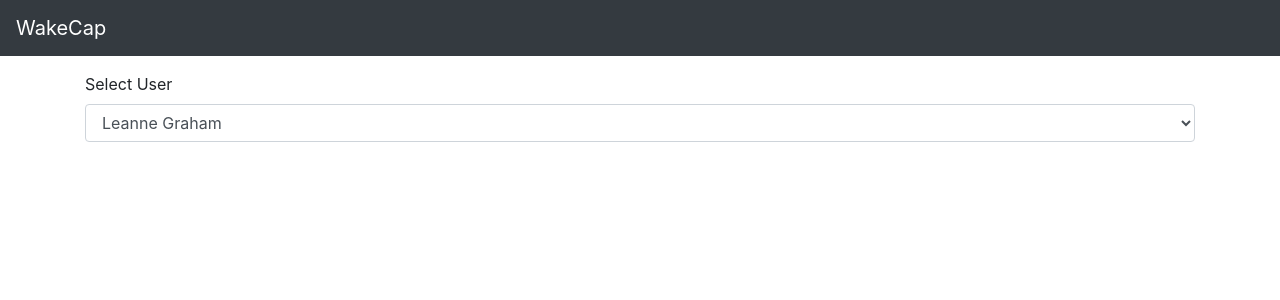
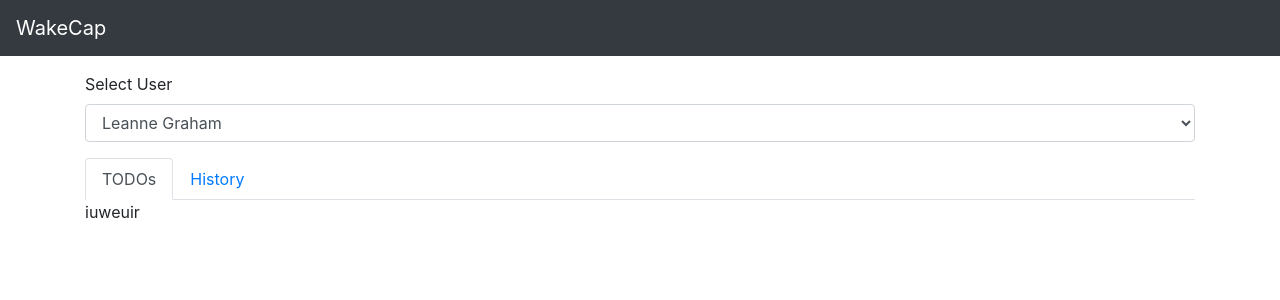
Before and after one commit to mitalikhundiwala/todo-app, a React (Vite) app: page / in a window 1280 px wide. Shown: the top 300 px of the page. Built offline with nearby package versions, Linux system fonts and the light colour scheme.

Commit message:
Added tab component fetched todos by userId

```diff
--- a/package.json
+++ b/package.json
@@ -6,6 +6,7 @@
   "dependencies": {
     "@babel/runtime": "^7.8.4",
     "bootstrap": "^4.4.1",
+    "classnames": "^2.2.6",
     "moment": "^2.24.0",
     "normalize.css": "^8.0.1",
     "react": "^16.12.0",
@@ -16,6 +17,7 @@
     "redux-thunk": "^2.3.0"
   },
   "devDependencies": {
+    "@types/classnames": "^2.2.9",
     "@types/react": "^16.9.21",
     "@types/react-redux": "^7.1.7",
     "@types/reactstrap": "^8.4.1",
--- a/src/app.tsx
+++ b/src/app.tsx
@@ -1,11 +1,12 @@
 import React, { FunctionComponent } from 'react';
 import { useEffect, useState } from 'react';
 import { connect } from 'react-redux';
-import { IAppState, AppThunkDispatch } from './store';
+import { AppThunkDispatch } from './store';
 import { Spinner, Navbar, NavbarBrand } from 'reactstrap';
 
 import { loadInitialData } from './actions/app.action';
 import UserList from './components/user-list.component';
+import UserDetail from './components/user-detail.component';
 
 interface IProps {
     loadInitialData: () => Promise<any>;
@@ -17,7 +18,7 @@ const mapDispatchToProps = (dispatch: AppThunkDispatch) => ({
     }
 });
 
-const App: React.FunctionComponent<IProps> = (props: IProps) => {
+const App: FunctionComponent<IProps> = (props: IProps) => {
     const [isLoading, setIsLoading] = useState(false);
 
     useEffect(() => {
@@ -33,7 +34,14 @@ const App: React.FunctionComponent<IProps> = (props: IProps) => {
                 <NavbarBrand href="/">WakeCap</NavbarBrand>
             </Navbar>
             <div className="container my-3">
-                {isLoading ? <Spinner color="primary"></Spinner> : <UserList />}
+                {isLoading ? (
+                    <Spinner color="primary"></Spinner>
+                ) : (
+                    <>
+                        <UserList />
+                        <UserDetail></UserDetail>
+                    </>
+                )}
             </div>
         </>
     );
--- /dev/null
+++ b/src/components/user-detail.component.tsx
@@ -0,0 +1,76 @@
+import React, { FunctionComponent, useState } from 'react';
+import {
+    TabContent,
+    TabPane,
+    Nav,
+    NavItem,
+    NavLink,
+    Card,
+    Button,
+    CardTitle,
+    CardText,
+    Row,
+    Col
+} from 'reactstrap';
+import classnames from 'classnames';
+import { IAppState } from '../store';
+import { getTodos } from '../selectors/todos.selector';
+import Todo from '../models/todo.model';
+import { connect } from 'react-redux';
+
+interface IProps {
+    todos: Todo[] | null
+}
+
+const UserDetail: FunctionComponent<IProps> = () => {
+    const [activeTab, setActiveTab] = useState('1');
+
+    const toggle = (tab: string) => {
+        if (activeTab !== tab) setActiveTab(tab);
+    };
+
+    return (
+        <>
+            <Nav tabs>
+                <NavItem>
+                    <NavLink
+                        className={classnames({ active: activeTab === '1' })}
+                        onClick={() => {
+                            toggle('1');
+                        }}
+                    >
+                        TODOs
+                    </NavLink>
+                </NavItem>
+                <NavItem>
+                    <NavLink
+                        className={classnames({ active: activeTab === '2' })}
+                        onClick={() => {
+                            toggle('2');
+                        }}
+                    >
+                        History
+                    </NavLink>
+                </NavItem>
+            </Nav>
+            <TabContent activeTab={activeTab}>
+                <TabPane tabId="1">iuweuir</TabPane>
+                <TabPane tabId="2">e3243242</TabPane>
+            </TabContent>
+        </>
+    );
+};
+
+// const mapStateToProps = (state) => {
+//     return {};
+// };
+
+const mapStateToProps = (state: IAppState) => {
+    const todos = getTodos(state.todos, state.ui.selectedUser);
+    console.log(todos);
+    return {
+        todos: todos
+    };
+};
+
+export default connect(mapStateToProps)(UserDetail);
--- a/src/components/user-list.component.tsx
+++ b/src/components/user-list.component.tsx
@@ -1,9 +1,10 @@
-import React, { FunctionComponent } from 'react';
+import React, { FunctionComponent, useEffect } from 'react';
 import { IAppState, AppThunkDispatch } from '../store';
 import { connect } from 'react-redux';
 import User from '../models/user.model';
 import { FormGroup, Label, Input } from 'reactstrap';
 import { selectUser } from '../actions/users.action';
+import { getUsers } from '../selectors/users.selector';
 
 interface IProps {
     users: User[];
@@ -11,6 +12,12 @@ interface IProps {
 }
 
 const UserList: FunctionComponent<IProps> = ({ users, selectUser }) => {
+    useEffect(() => {
+        if (users.length > 0) {
+            selectUser(users[0].id);
+        }
+    }, []);
+
     return (
         <FormGroup>
             <Label for="usersSelect">Select User</Label>
@@ -35,9 +42,7 @@ const UserList: FunctionComponent<IProps> = ({ users, selectUser }) => {
 };
 
 const mapStateToProps = (state: IAppState) => {
-    const users = Object.keys(state.users).map(userId => {
-        return state.users[userId];
-    });
+    const users = getUsers(state.users);
 
     return {
         users: users
--- a/src/reducers/ui.reducer.ts
+++ b/src/reducers/ui.reducer.ts
@@ -1,7 +1,9 @@
 import { AnyAction } from 'redux';
 import { UsersAction } from '../actions/users.action';
 
-export type IState = { [key: string]: string | null };
+export interface IState {
+    selectedUser: number | null;
+}
 
 const defaultState: IState = {
     selectedUser: null
--- /dev/null
+++ b/src/selectors/todos.selector.ts
@@ -0,0 +1,17 @@
+import { IState } from '../reducers/todos.reducer';
+import Todo from '../models/todo.model';
+
+export const getTodos = (
+    todos: IState,
+    userId: number | null
+): Todo[] | null => {
+    if (!userId) {
+        return null;
+    }
+    const todoIds = Object.keys(todos).filter((todoId: string) => {
+        return todos[todoId].userId === userId;
+    });
+    return todoIds.map(todoId => {
+        return todos[todoId];
+    });
+};
--- /dev/null
+++ b/src/selectors/users.selector.ts
@@ -0,0 +1,7 @@
+import { IState } from '../reducers/users.reducer';
+
+export const getUsers = (users: IState) => {
+    return Object.keys(users).map((userId: string) => {
+        return users[userId];
+    });
+};
```
Also changed, not shown: 1 other file (tests, documents, lock files or other folders).
